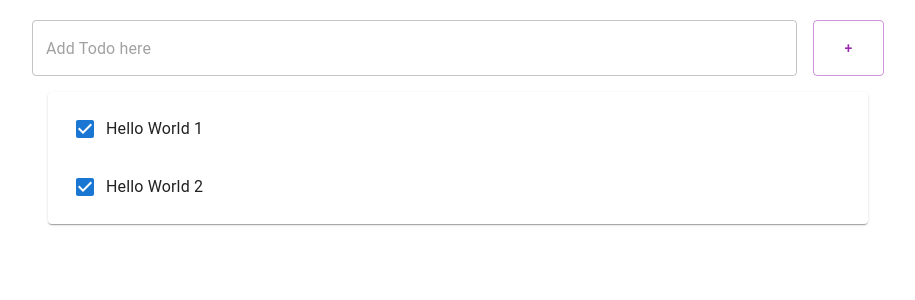
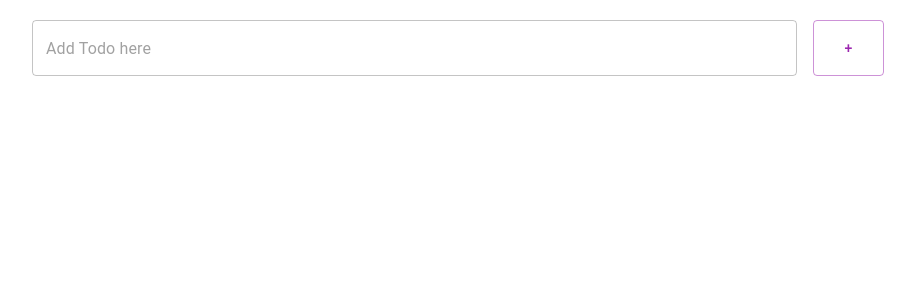
Before and after one commit to KimSungEun226/React_101, a React (Create React App) app: page / in a window 1280 px wide. Shown: the top 300 px of the page, without its empty margins (182-1097 px from the left). Built offline with nearby package versions, Linux system fonts and the light colour scheme.

Commit message:
Todo 추가, 삭제, 수정 일부분 추가

```diff
--- a/src/AddTodo.js
+++ b/src/AddTodo.js
@@ -5,14 +5,39 @@ import { Button, Grid, TextField} from "@mui/material";
 const AddTodo = (props) => {
     // 사용자의 입력을 저장할 오브젝트
     const [item, setItem] = useState({ title: ""});
+    const addItem = props.addItem;
+
+    // enterKeyEventHandler 함수
+    const enterKeyEventHandler = (e) => {
+        if (e.key == 'Enter') {
+            onButtonClick();
+        }
+    }
+
+    // onButtonClick 함수 작성
+    const onButtonClick = () => {
+        addItem(item);  //addItem 함수 사용
+        setItem({ title: ""});
+    }
+
+    // onInputChange 함수 작성
+    const onInputChange = (e) => {
+        setItem({title: e.target.value});
+        console.log(item);
+    }
 
     return (
         <Grid container style={{marginTop: 20}}>
             <Grid xs={11} md={11} item style={{ paddingRight: 16}}>
-                <TextField placeholder="Add Todo here" fullWidth />
+                <TextField placeholder="Add Todo here"
+                fullWidth
+                onChange={onInputChange}
+                onKeyPress={enterKeyEventHandler}
+                value={item.title}/>
             </Grid>
             <Grid xs={1} md={1} item>
-                <Button fullWidth style={{ height: '100%'}} color="secondary" variant="outlined">
+                <Button fullWidth style={{ height: '100%'}} color="secondary" variant="outlined"
+                onClick={onButtonClick}>
                     +
                 </Button>
             </Grid>
--- a/src/App.js
+++ b/src/App.js
@@ -6,23 +6,32 @@ import AddTodo from './AddTodo';
 import { Add } from '@mui/icons-material';
 
 function App() {
-  const [items, setItems] = useState([
-    {
-      id: "0",
-      title: "Hello World 1",
-      done: true},
-    {
-      id: "1",
-      title: "Hello World 2",
-      done: true
-    }
-    ]);
+  const [items, setItems] = useState([]);
+
+  const editItem = () => {
+    setItems([...items]);
+  }
+
+  const deleteItem = (item) => {
+    // 삭제할 아이템을 찾는다.
+    const newItems = items.filter(e => e.id !== item.id);
+    // 삭제할 아이템을 제외한 아이템을 다시 배열에 저장한다.
+    setItems([...newItems]);
+  }
+
+  const addItem = (item) => {
+    item.id = "ID-" + items.length; // key를 위한 id
+    item.done = false;              // done 초기화
+    // 업데이트는 반드시 setItems로 하고 새 배열을 만들어야 한다.
+    setItems([...items, item]);
+    console.log("items : ", items);
+  }
 
   let todoItems = items.length > 0 && (
     <Paper style={{ margin: 16}}>
       <List>
         {items.map((item) => (
-          <Todo item={item} key={item.id} />
+          <Todo item={item} key={item.id} editItem={editItem} deleteItem={deleteItem} />
         ))}
       </List>
     </Paper>
@@ -30,7 +39,7 @@ function App() {
 
   return  <div className="App">
     <Container maxWidth="md">
-      <AddTodo />
+      <AddTodo addItem={addItem}/>
       <div className="TodoList">{todoItems}</div>
     </Container>
     </div>;
--- a/src/Todo.js
+++ b/src/Todo.js
@@ -1,24 +1,66 @@
 import React, { useState} from "react";
-import { InputBase, ListItem, ListItemText, Checkbox } from "@mui/material";
-
+import {
+    InputBase,
+    ListItem,
+    ListItemText,
+    Checkbox,
+    ListItemSecondaryAction,
+    IconButton
+} from "@mui/material";
+import DeleteOutlined  from "@mui/icons-material/DeleteOutlined";
 
 const Todo = (props) => {
     const [item, setItem] = useState(props.item);
+    const [readOnly, setReadOnly] = useState(true);
+
+    const deleteItem = props.deleteItem;
+    const editItem = props.editItem;
+
+    const editEventHandler = (e) => {
+        item.title = e.target.value;
+        editItem();
+    }
+
+    const deleteEventHandler = () => {
+        deleteItem(item);
+    };
+
+    // turnOffReadOnly 함수 작성
+    const turnOffReadOnly = () => {
+        setReadOnly(false);
+    };
+
+    // turnOnReadOnly 함수 작성
+    const turnOnReadOnly = (e) => {
+        if (e.key == "Enter") {
+            setReadOnly(true);
+        }
+    };
 
     return (
         <ListItem>
             <Checkbox checked={item.done}/>
             <ListItemText>
                 <InputBase
-                  inputProps={{"aria-label":"naked"}}
+                  inputProps={{"aria-label":"naked",
+                                readOnly: readOnly}}
+                  onClick={turnOffReadOnly}
+                  onKeyDown={turnOnReadOnly}
+                  //onChange={editEventHandler}
                   type="text"
                   id={item.id}
                   name={item.id}
                   value={item.title}
                   multiline={true}
-                  fillwidth={true}
+                  fullWidth={true}
                   />
             </ListItemText>
+            <ListItemSecondaryAction>
+                <IconButton aria-label="Delete Todo"
+                  onClick={deleteEventHandler}>
+                    <DeleteOutlined />
+                </IconButton>
+            </ListItemSecondaryAction>
         </ListItem>
     );
 };
```
